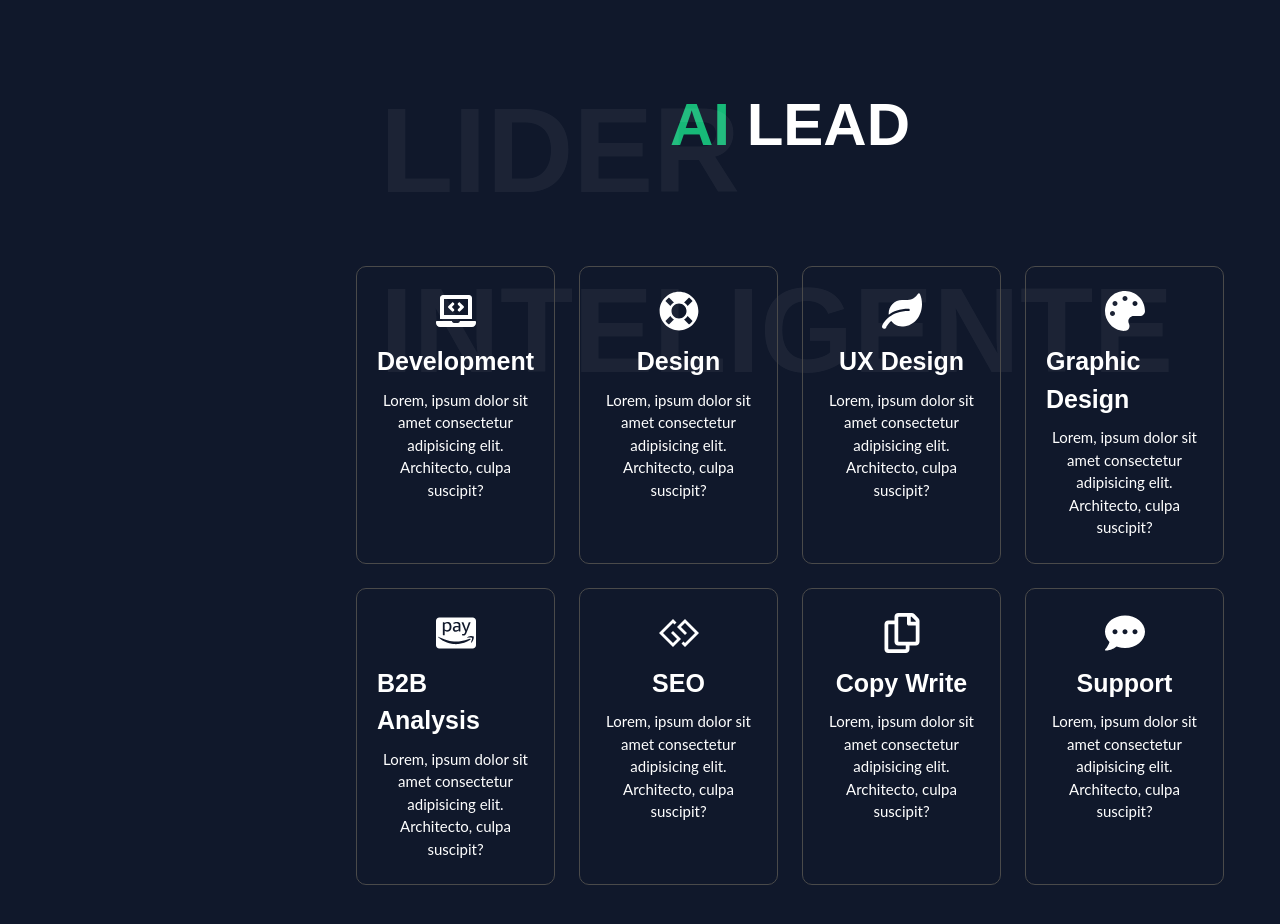
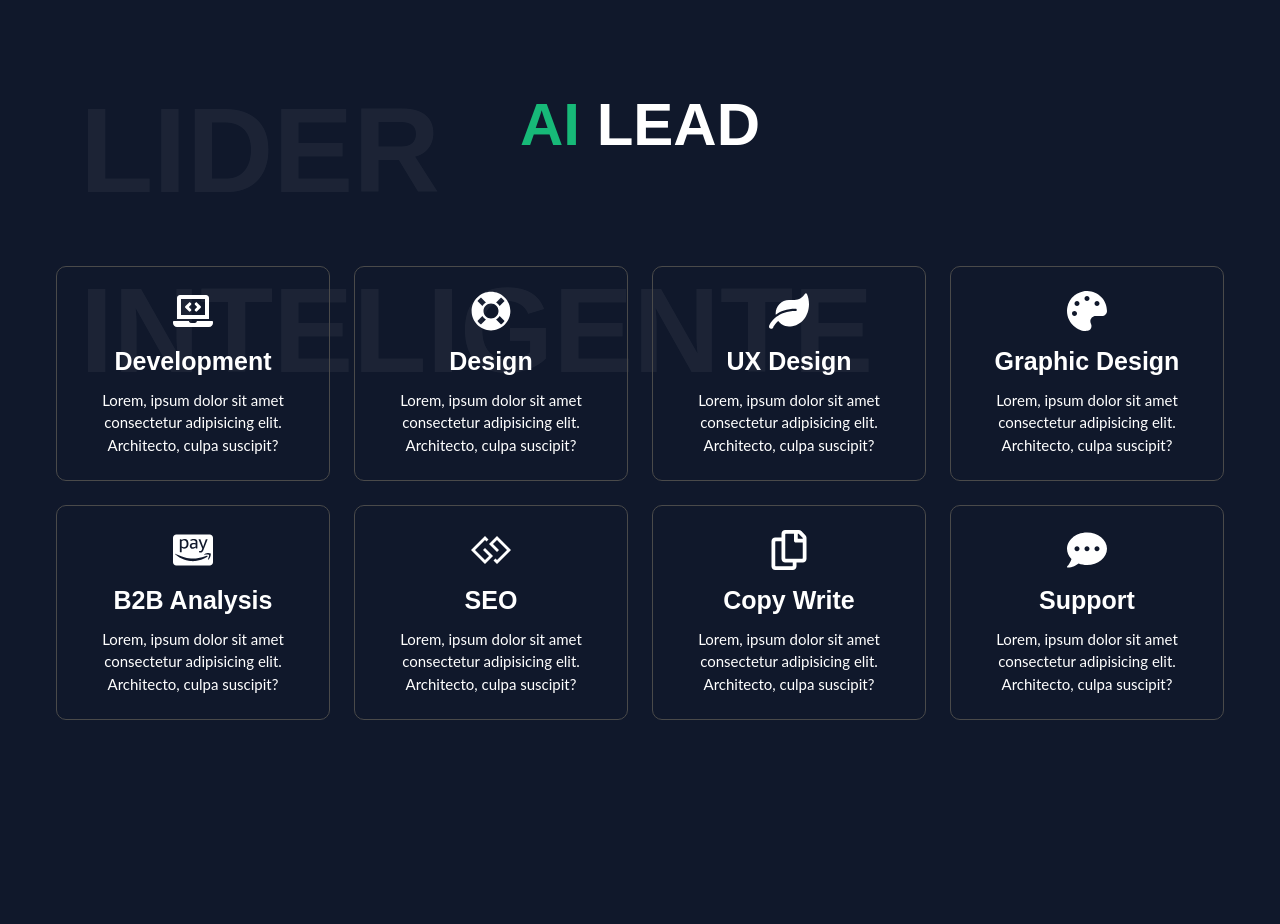
Before and after one commit to PedrogFigueiredo/ailead_frontend, a Next.js app: page / in a window 1280 px wide. Shown: the top 924 px of the page. After the commit the page ends 800 px from the top, so only its background shows below. Built offline with nearby package versions, Linux system fonts and the light colour scheme.

Commit message:
Update globals.css

```diff
--- a/src/app/globals.css
+++ b/src/app/globals.css
@@ -186,7 +186,7 @@ h6 {
   position: fixed;
 }
 .main__body {
-  padding-left: 300px;
+
 }
 .sidebar__section .menu__section ul li {
   padding: 5px 10px;
```
